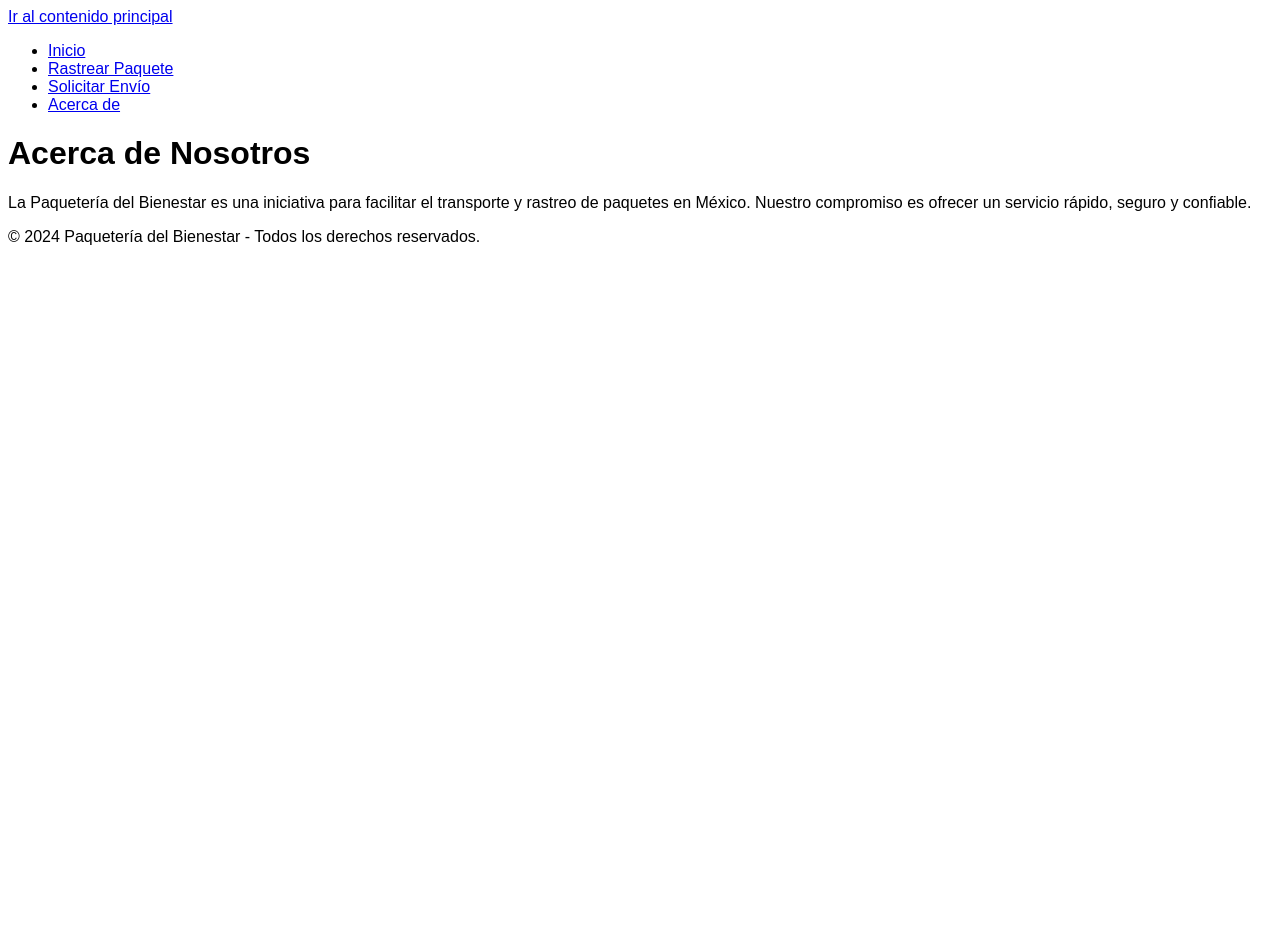
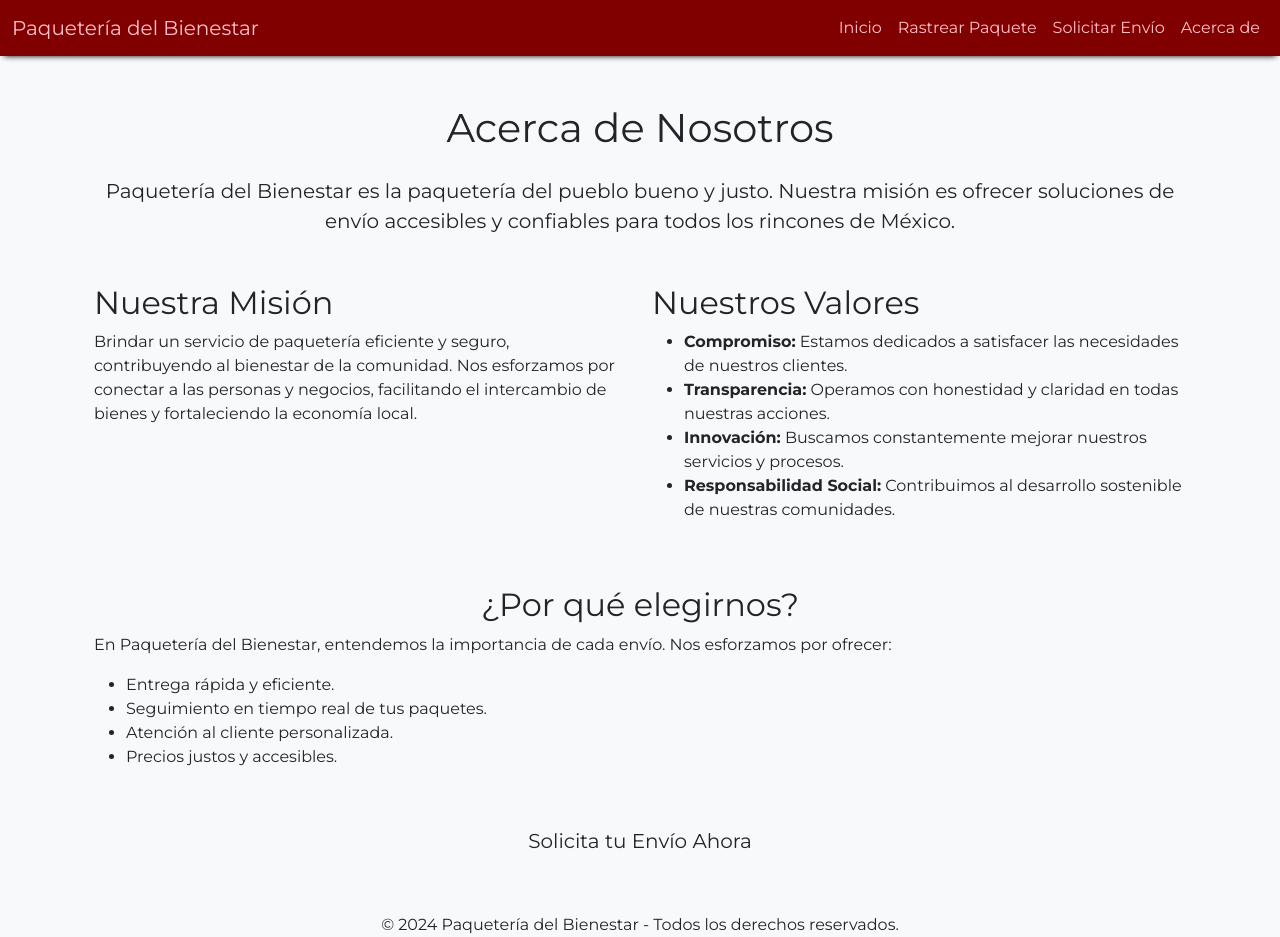
Before and after one commit to rayo-alcantar/Paqueteria_del_bienestar, a Django app: page /acerca-de/ in a window 1280 px wide. Before the commit the page ends 245 px from the top, so only its background shows below. Run offline with Django 3.2, Linux system fonts and the light colour scheme.

Commit message:
Se intentan añadir los estilos

```diff
--- a/static/css/styles.css
+++ b/static/css/styles.css
@@ -1,3 +1,29 @@
 body {
-    font-family: Arial, sans-serif;
+    font-family: 'Montserrat', sans-serif;
+    background-color: #f8f9fa;
 }
+
+.navbar {
+    background-color: #800000; /* Guinda */
+    box-shadow: 0 4px 6px -4px #000;
+}
+
+.navbar-brand, .nav-link {
+    color: #FFC0CB !important; /* Rosa */
+    transition: color 0.3s ease;
+}
+
+.nav-link:hover, .navbar-brand:hover {
+    color: #FFFFFF !important;
+}
+
+.footer {
+    background-color: #800000; /* Guinda */
+    color: #FFC0CB;
+    padding: 10px 0;
+    box-shadow: 0 -4px 6px -4px #000;
+}
+
+footer p {
+    margin: 0;
+}
--- a/templates/acerca_de.html
+++ b/templates/acerca_de.html
@@ -1,8 +1,47 @@
 {% extends 'base.html' %}
 
-{% block title %}Acerca de{% endblock %}
+{% block title %}Acerca de Nosotros{% endblock %}
 
 {% block content %}
-<h1 id="principal">Acerca de Nosotros</h1>
-<p>La Paquetería del Bienestar es una iniciativa para facilitar el transporte y rastreo de paquetes en México. Nuestro compromiso es ofrecer un servicio rápido, seguro y confiable.</p>
+<div class="container my-5">
+    <h1 id="principal" class="text-center text-guinda mb-4">Acerca de Nosotros</h1>
+    <p class="lead text-center mb-5">
+        <strong>Paquetería del Bienestar</strong> es la paquetería del pueblo bueno y justo. Nuestra misión es ofrecer soluciones de envío accesibles y confiables para todos los rincones de México.
+    </p>
+
+    <div class="row">
+        <div class="col-md-6">
+            <h2 class="text-guinda">Nuestra Misión</h2>
+            <p>
+                Brindar un servicio de paquetería eficiente y seguro, contribuyendo al bienestar de la comunidad. Nos esforzamos por conectar a las personas y negocios, facilitando el intercambio de bienes y fortaleciendo la economía local.
+            </p>
+        </div>
+        <div class="col-md-6">
+            <h2 class="text-guinda">Nuestros Valores</h2>
+            <ul>
+                <li><strong>Compromiso:</strong> Estamos dedicados a satisfacer las necesidades de nuestros clientes.</li>
+                <li><strong>Transparencia:</strong> Operamos con honestidad y claridad en todas nuestras acciones.</li>
+                <li><strong>Innovación:</strong> Buscamos constantemente mejorar nuestros servicios y procesos.</li>
+                <li><strong>Responsabilidad Social:</strong> Contribuimos al desarrollo sostenible de nuestras comunidades.</li>
+            </ul>
+        </div>
+    </div>
+
+    <div class="my-5">
+        <h2 class="text-center text-guinda">¿Por qué elegirnos?</h2>
+        <p>
+            En Paquetería del Bienestar, entendemos la importancia de cada envío. Nos esforzamos por ofrecer:
+        </p>
+        <ul>
+            <li>Entrega rápida y eficiente.</li>
+            <li>Seguimiento en tiempo real de tus paquetes.</li>
+            <li>Atención al cliente personalizada.</li>
+            <li>Precios justos y accesibles.</li>
+        </ul>
+    </div>
+
+    <div class="text-center">
+        <a href="{% url 'solicitar_envio' %}" class="btn btn-guinda btn-lg">Solicita tu Envío Ahora</a>
+    </div>
+</div>
 {% endblock %}
--- a/templates/base.html
+++ b/templates/base.html
@@ -5,26 +5,40 @@
     <meta charset="UTF-8">
     <meta name="viewport" content="width=device-width, initial-scale=1.0">
     <title>{% block title %}Paquetería del Bienestar{% endblock %}</title>
+    <!-- Bootstrap CSS -->
+    <link href="https://cdn.jsdelivr.net/npm/bootstrap@5.3.0/dist/css/bootstrap.min.css" rel="stylesheet">
+    <!-- Fuente personalizada -->
+    <link href="https://fonts.googleapis.com/css2?family=Montserrat:wght@400;700&display=swap" rel="stylesheet">
+    <!-- Estilos personalizados -->
     <link rel="stylesheet" href="{% static 'css/styles.css' %}">
 </head>
 <body>
     <header>
-    <a href="#principal">Ir al contenido principal</a>
-        <nav>
-            <ul>
-                <li><a href="{% url 'index' %}">Inicio</a></li>
-                <li><a href="{% url 'rastreo_paquete' %}">Rastrear Paquete</a></li>
-                <li><a href="{% url 'solicitar_envio' %}">Solicitar Envío</a></li>
-                <li><a href="{% url 'acerca_de' %}">Acerca de</a></li>
-            </ul>
+        <nav class="navbar navbar-expand-lg">
+            <div class="container-fluid">
+                <a class="navbar-brand" href="{% url 'index' %}">Paquetería del Bienestar</a>
+                <button class="navbar-toggler" type="button" data-bs-toggle="collapse" data-bs-target="#navbarNav"        aria-controls="navbarNav" aria-expanded="false" aria-label="Toggle navigation">
+                    <span class="navbar-toggler-icon" style="color: #FFC0CB;"></span>
+                </button>
+                <div class="collapse navbar-collapse" id="navbarNav">
+                    <ul class="navbar-nav ms-auto">
+                        <li class="nav-item"><a class="nav-link" href="{% url 'index' %}">Inicio</a></li>
+                        <li class="nav-item"><a class="nav-link" href="{% url 'rastreo_paquete' %}">Rastrear Paquete</a></li>
+                        <li class="nav-item"><a class="nav-link" href="{% url 'solicitar_envio' %}">Solicitar Envío</a></li>
+                        <li class="nav-item"><a class="nav-link" href="{% url 'acerca_de' %}">Acerca de</a></li>
+                    </ul>
+                </div>
+            </div>
         </nav>
     </header>
-    <main>
+    <main class="container my-4">
         {% block content %}
         {% endblock %}
     </main>
-    <footer>
+    <footer class="text-center">
         <p>© 2024 Paquetería del Bienestar - Todos los derechos reservados.</p>
     </footer>
+    <!-- Bootstrap JS -->
+    <script src="https://cdn.jsdelivr.net/npm/bootstrap@5.3.0/dist/js/bootstrap.bundle.min.js"></script>
 </body>
 </html>
```
